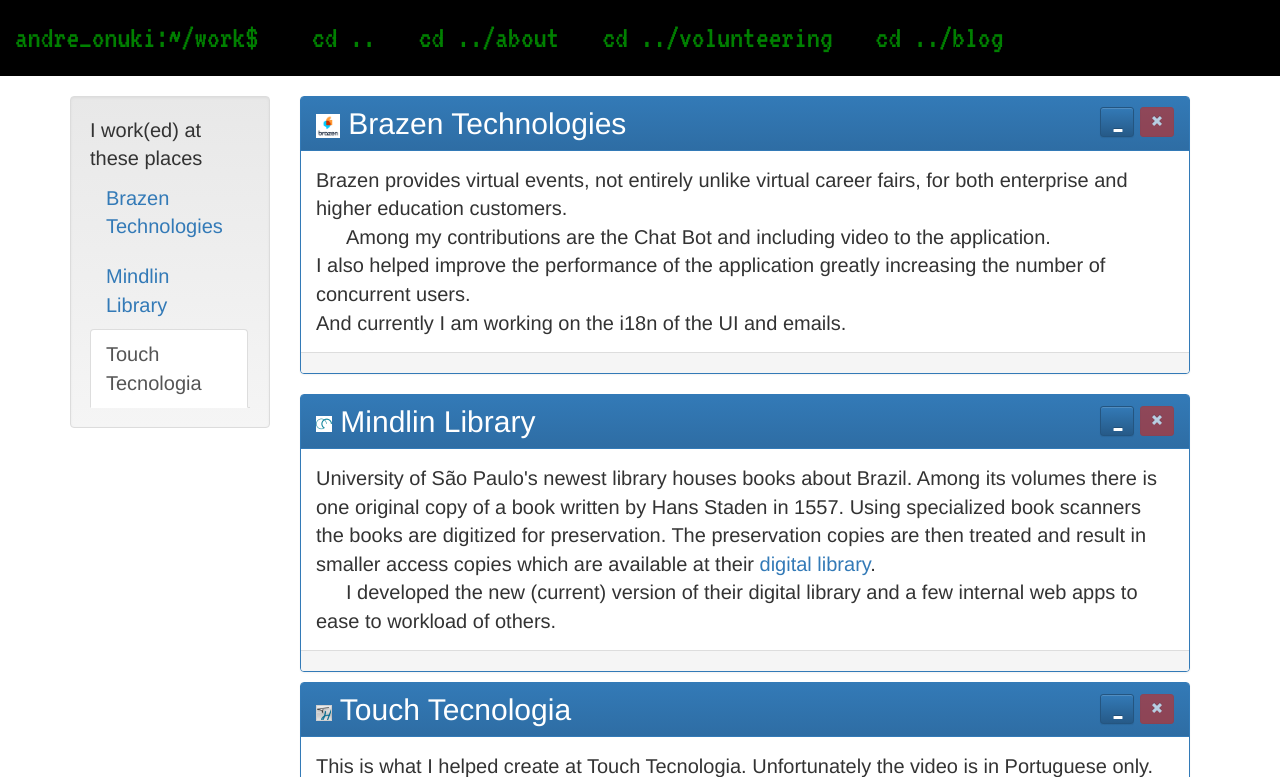
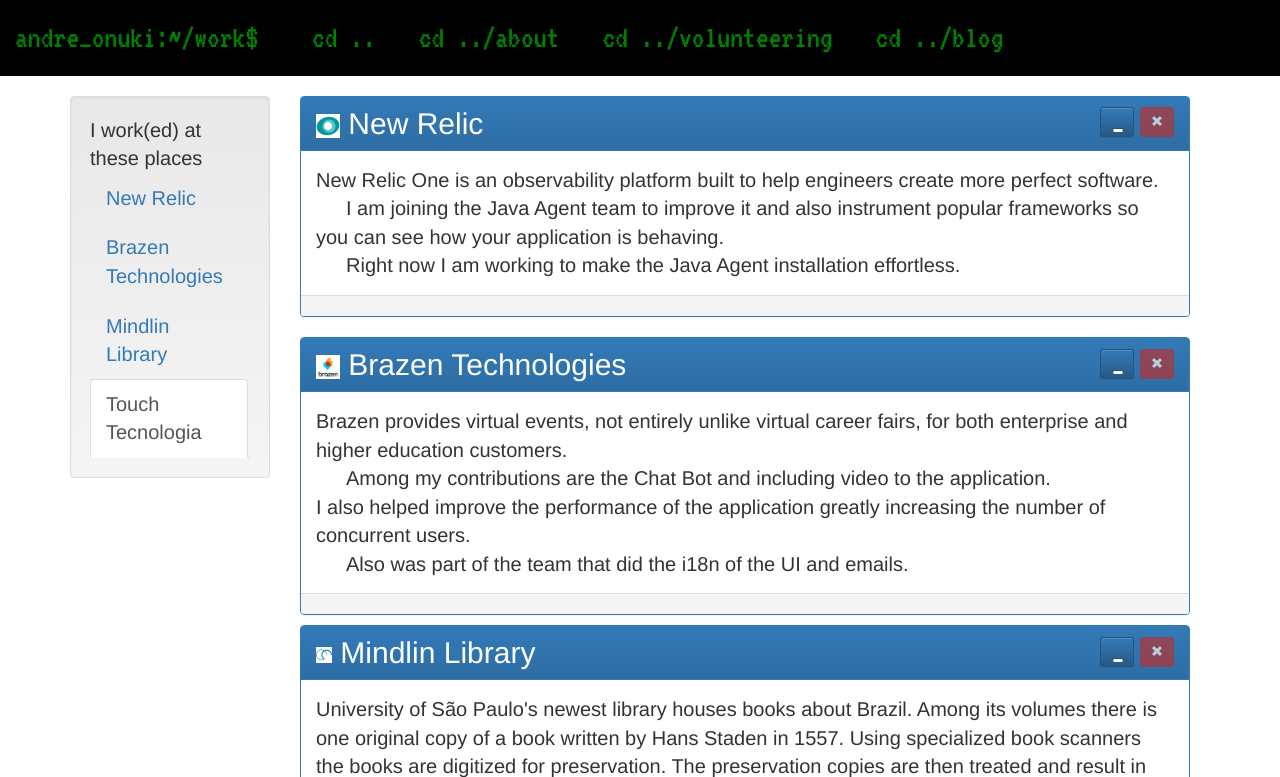
Before and after one commit to meiao/meiao.github.io, a Jekyll site: the page built from work/index.md, in a window 1280 px wide, cut to the strip 0-777 px from the top of the page. Built offline with Jekyll 4.4.1, drawn with Linux system fonts in a browser that asks for light colours; nearby versions of some CDN libraries.

Commit message:
Job update

```diff
--- a/_data/work.yaml
+++ b/_data/work.yaml
@@ -1,6 +1,20 @@
 ---
   menu_description: "I work(ed) at these places"
   places:
+    - name: "New Relic"
+      id: "new_relic"
+      url: "https://newrelic.com"
+      icon: "/images/favicon_newrelic.ico"
+      description: >
+        <section>
+          New Relic One is an observability platform built to help engineers create more perfect software.
+        </section>
+        <section>
+          I am joining the Java Agent team to improve it and also instrument popular frameworks so you can see how your application is behaving.<br/>
+        </section>
+        <section>
+          Right now I am working to make the Java Agent installation effortless.
+        </section>
     - name: "Brazen Technologies"
       id: "brazen"
       url: "https://brazen.com"
@@ -12,7 +26,9 @@
         <section>
           Among my contributions are the Chat Bot and including video to the application.<br/>
           I also helped improve the performance of the application greatly increasing the number of concurrent users.<br/>
-          And currently I am working on the i18n of the UI and emails.
+        </section>
+        <section>
+          Also was part of the team that did the i18n of the UI and emails.
         </section>
     - name: "Mindlin Library"
       id: "bbm"
```
Also changed, not shown: images/favicon_newrelic.ico (added).
